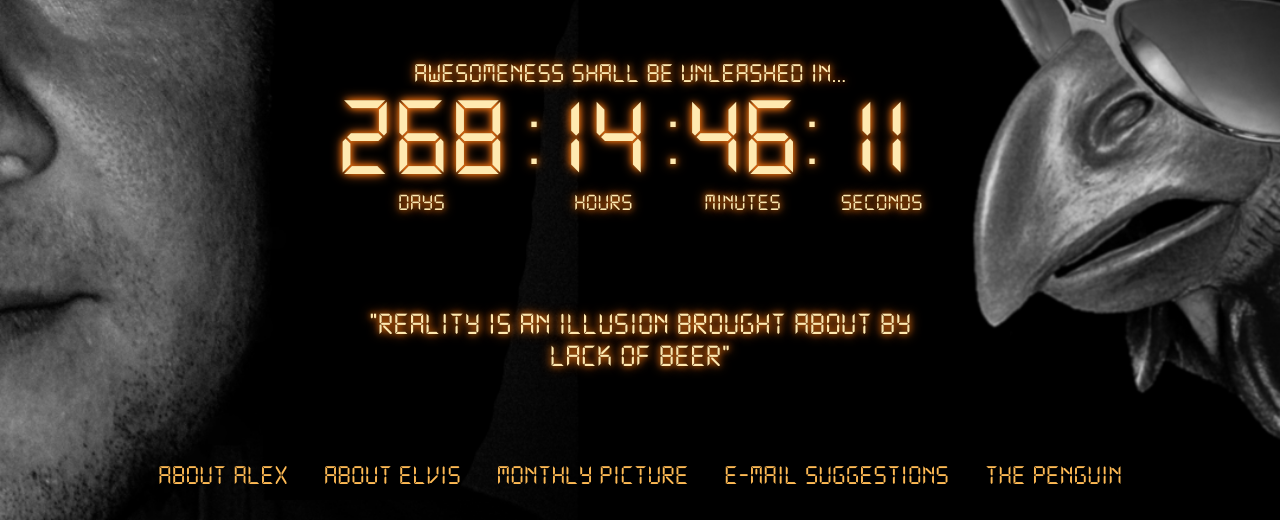
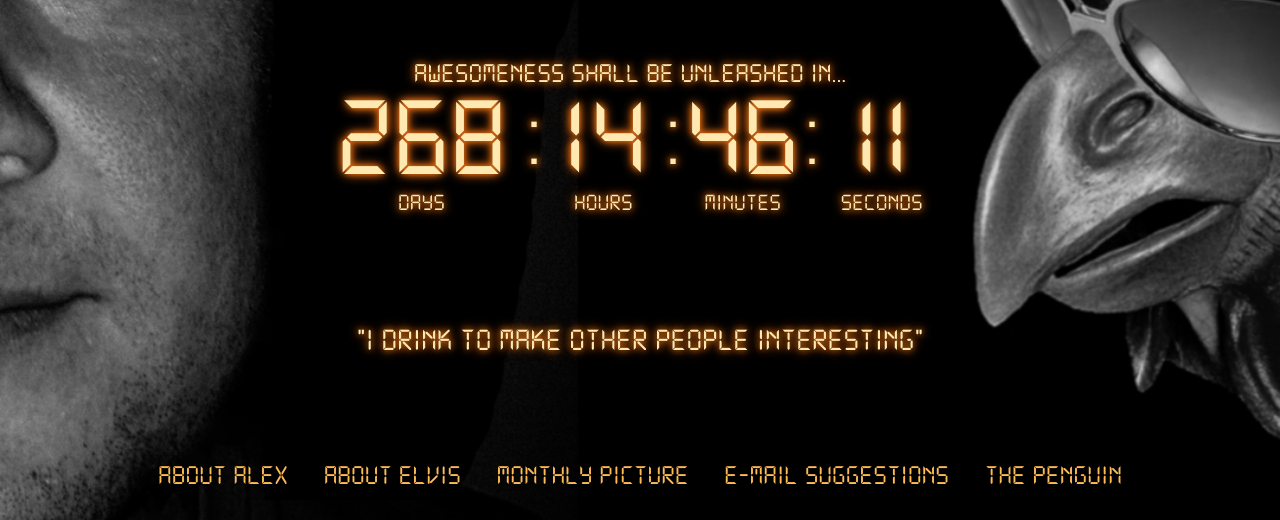
Before and after one commit to elvisthechicken/elvisthechicken.github.io, a plain HTML site: page index.html in a window 1280 px wide. Shown: the part 280-800 px from the top of the page. Drawn offline with Linux system fonts and the light colour scheme; files whose address does not match are found by name.

Commit message:
monthlypic

```diff
--- a/index.html
+++ b/index.html
@@ -43,7 +43,7 @@
   </section>
   <section id="quote">
     <p>
-      "Reality is an illusion brought about by lack of beer"
+      "I drink to make other people interesting"
     </p>
   </section>
 </main>
```
Also changed, not shown: img/monthlypic.jpg.
